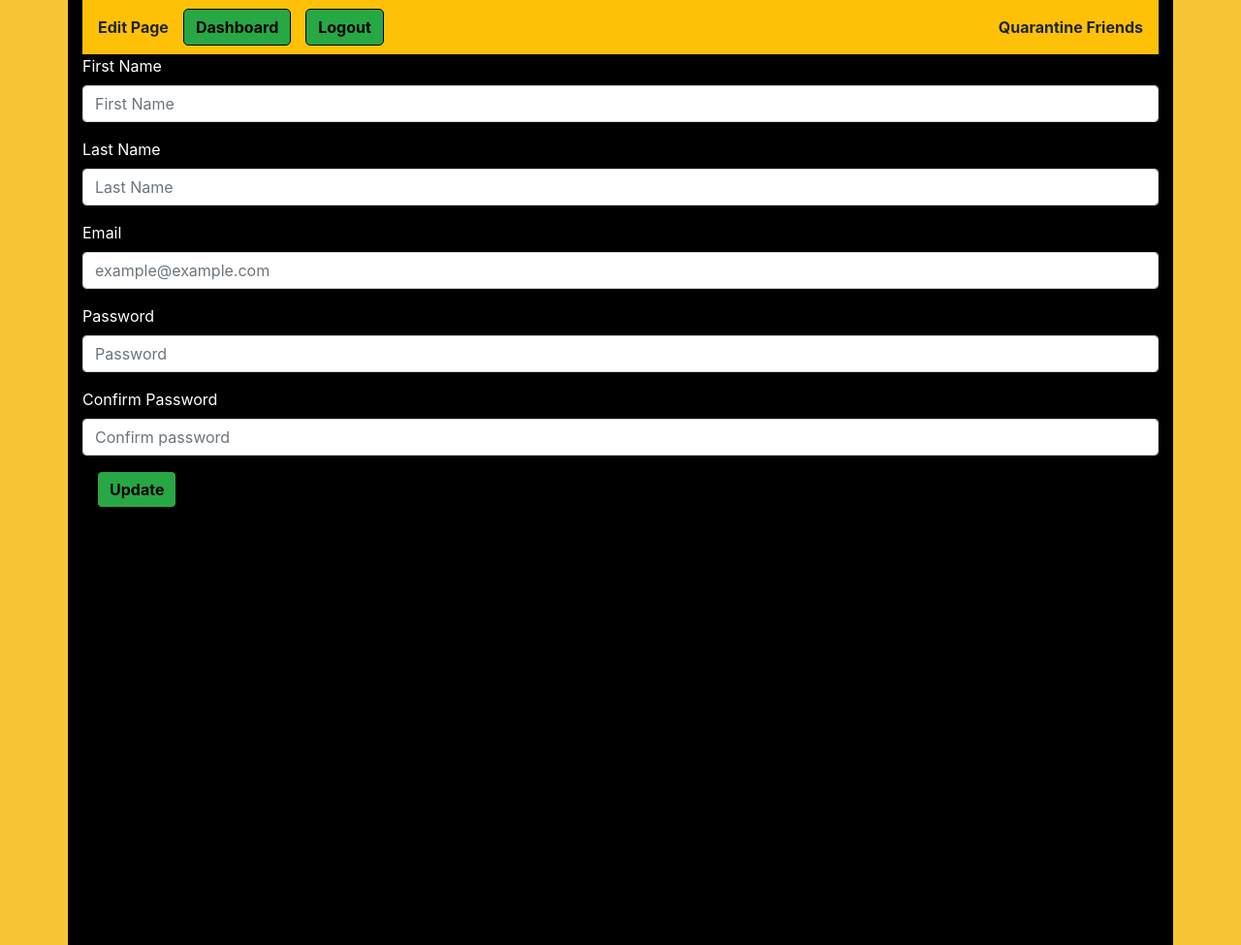
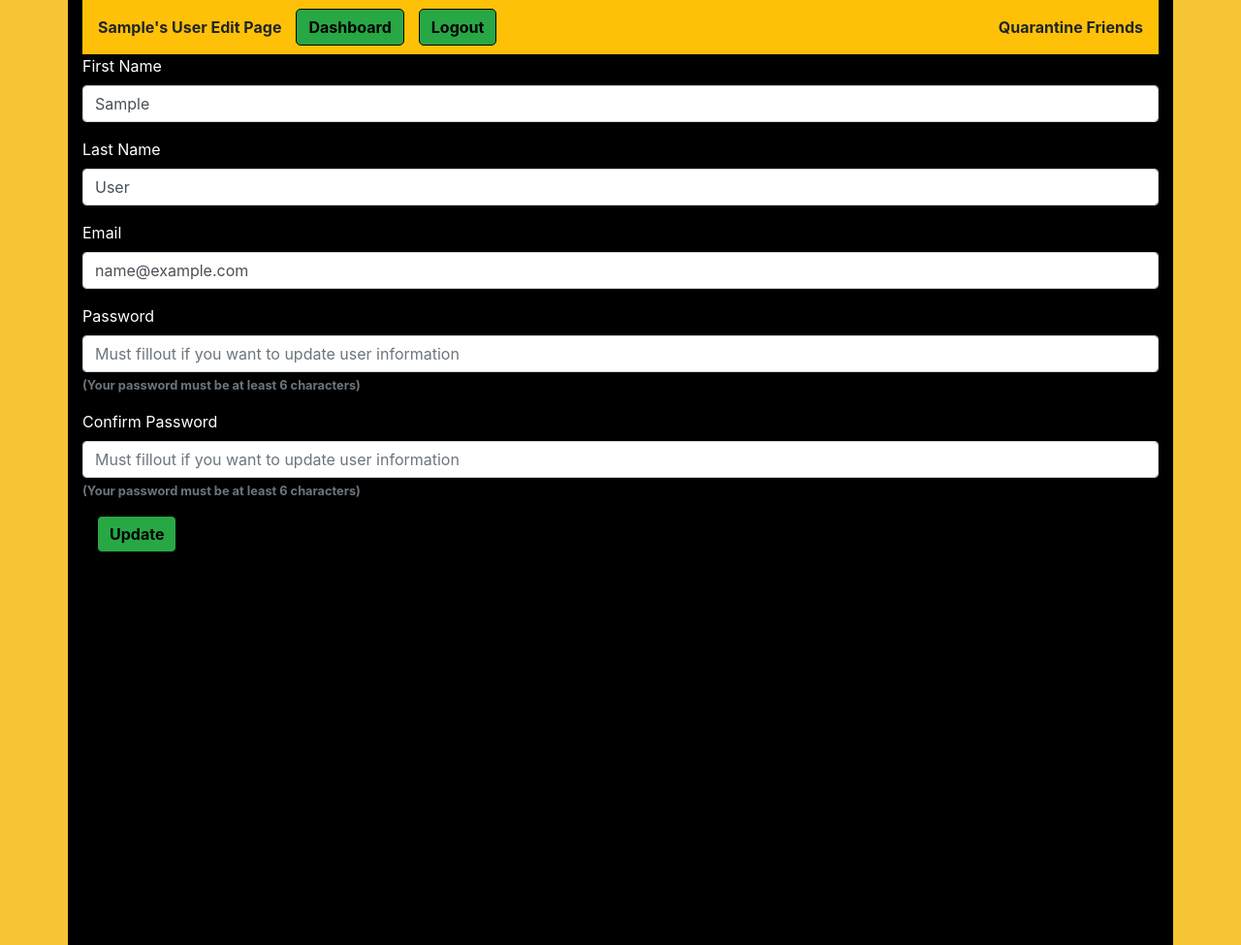
Before and after one commit to JustinGillis/Quarantine-Friends, a Flask app: page /edit in a window 1280 px wide. Shown: the whole page at 97% size. Run offline with Flask 2, Linux system fonts and the light colour scheme; the visitor is signed in with stand-in values (Sample User, id 1); data comes from the database, SQL or seed files in the repository; some libraries are stand-ins or nearby versions.

Commit message:
finished edit and on_edit route, now can update user info in db

```diff
--- a/app.py
+++ b/app.py
@@ -91,21 +91,29 @@ def on_login():
 
 @app.route('/dashboard') #had to add a 'dashboard route' after login/signup because there was no way to come back to main page after you left main page after login.- Brian
 def dashboard():
-    results = User.query.all()
+    results = User.query.filter_by(id=session['userid']).all()
     return render_template('home.html', user=results[0])
 
-@app.route('/map')
-def map():
-    return render_template('map.html')
+
 
 @app.route('/edit') #added 'Edit' path, but needs '<user_id>' not sure how to add that with sqlite - Brian
 def edit():
-    return render_template('edit.html')
+    results = User.query.get(session['userid'])
+    return render_template('edit.html', user = results)
 
-#@app.route('on_edit', methods=['post']) - Brian
-# def on_edit():
-# needs sqlite for 'INSERT INTO'
-#     return redirect("/dashboard")
+@app.route('/on_edit', methods=['post'])
+def on_edit():
+    user_update = User.query.get(session['userid'])
+    if user_update:
+        user_update.first_name = request.form['first_name']
+        user_update.last_name = request.form['last_name']
+        user_update.email = request.form['email']
+        user_update.password = bcrypt.generate_password_hash(request.form['password'])
+        db.session.commit()
+        return redirect('/dashboard')
+    else:
+        return redirect('edit')
+
 
 
 
--- a/static/css/edit.css
+++ b/static/css/edit.css
@@ -18,3 +18,7 @@ form{
 span{
     font-weight: bold;
 }
+#passwordHelp{
+    color: white;
+    font-weight: bold;
+}
--- a/templates/edit.html
+++ b/templates/edit.html
@@ -13,7 +13,7 @@
 <div class="container">
     <nav class="navbar navbar-expand-lg navbar-warning bg-warning">
         <span class="navbar-text">
-            Edit Page
+          {{user['first_name']}}'s User Edit Page
           </span>
         <button class="navbar-toggler" type="button" data-toggle="collapse" data-target="#navbarText" aria-controls="navbarText" aria-expanded="false" aria-label="Toggle navigation">
           <span class="navbar-toggler-icon"></span>
@@ -34,31 +34,37 @@
           </span>
         </div>
       </nav>
-    <form>
+    <form action="/on_edit" method="post">
         <div class="form-group">
             <label for="first_name">First Name</label>
             <input type="text" class="form-control" name="first_name" id="first_name"
-                placeholder="First Name">
+                value="{{user['first_name']}}">
         </div>
         <div class="form-group">
             <label for="last_name">Last Name</label>
             <input type="text" class="form-control" name="last_name" id="last_name"
-                placeholder="Last Name">
+                value="{{user['last_name']}}">
         </div>
         <div class="form-group">
             <label for="email">Email</label>
             <input type="email" class="form-control" name="email" id="email"
-                placeholder="example@example.com">
+                value="{{user['email']}}">
         </div>
         <div class="form-group">
             <label for="password">Password</label>
             <input type="password" class="form-control" name="password" id="password"
-                placeholder="Password">
+                placeholder="Must fillout if you want to update user information">
+                <small id="passwordHelp" class="form-text text-muted">
+                  (Your password must be at least 6 characters)
+              </small>
         </div>
         <div class="form-group">
             <label for="confirm_password">Confirm Password</label>
             <input type="password" class="form-control" name="confirm_password" id="confirm_password"
-                placeholder="Confirm password">
+                placeholder="Must fillout if you want to update user information"">
+                <small id="passwordHelp" class="form-text text-muted">
+                  (Your password must be at least 6 characters)
+              </small>
         </div>
         <button type="submit" class="btn btn-success">Update</button>
     </form>
```
